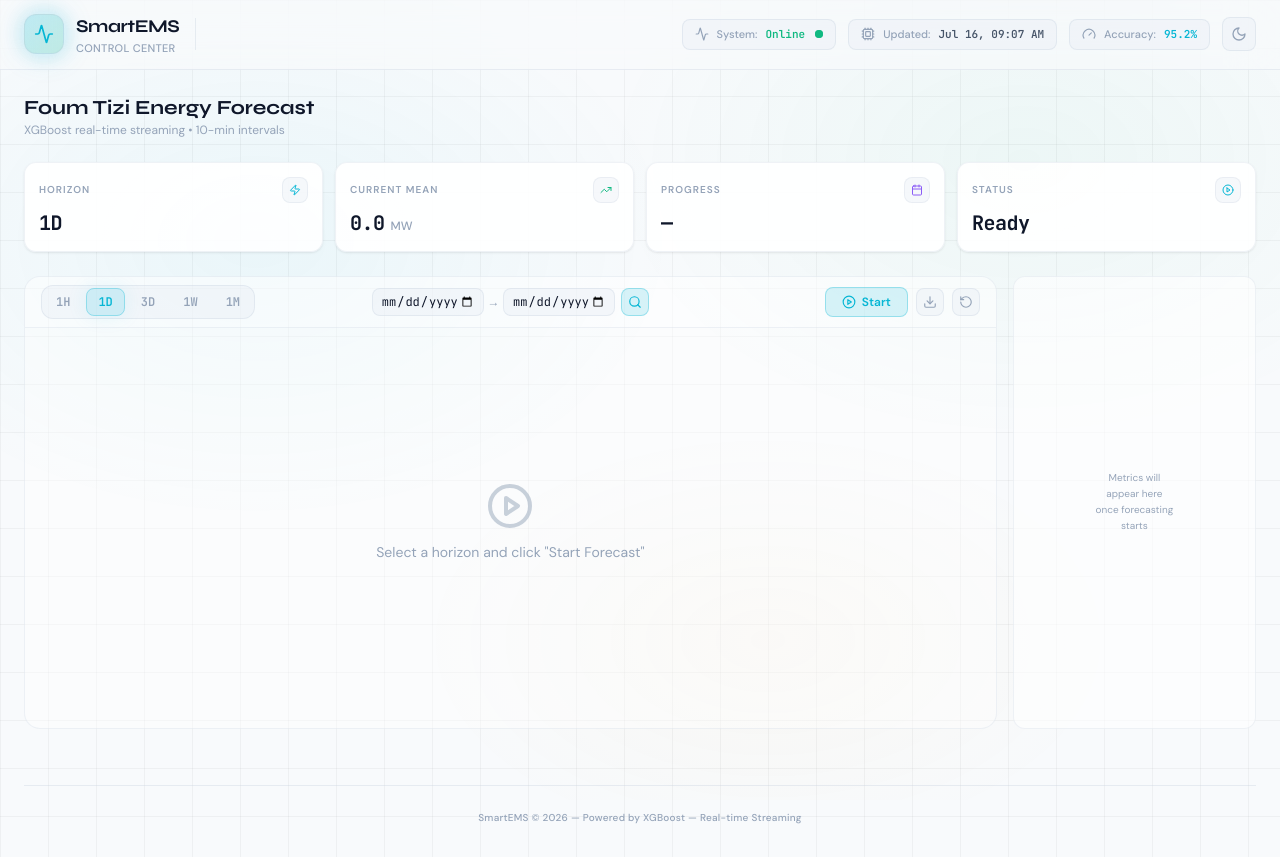
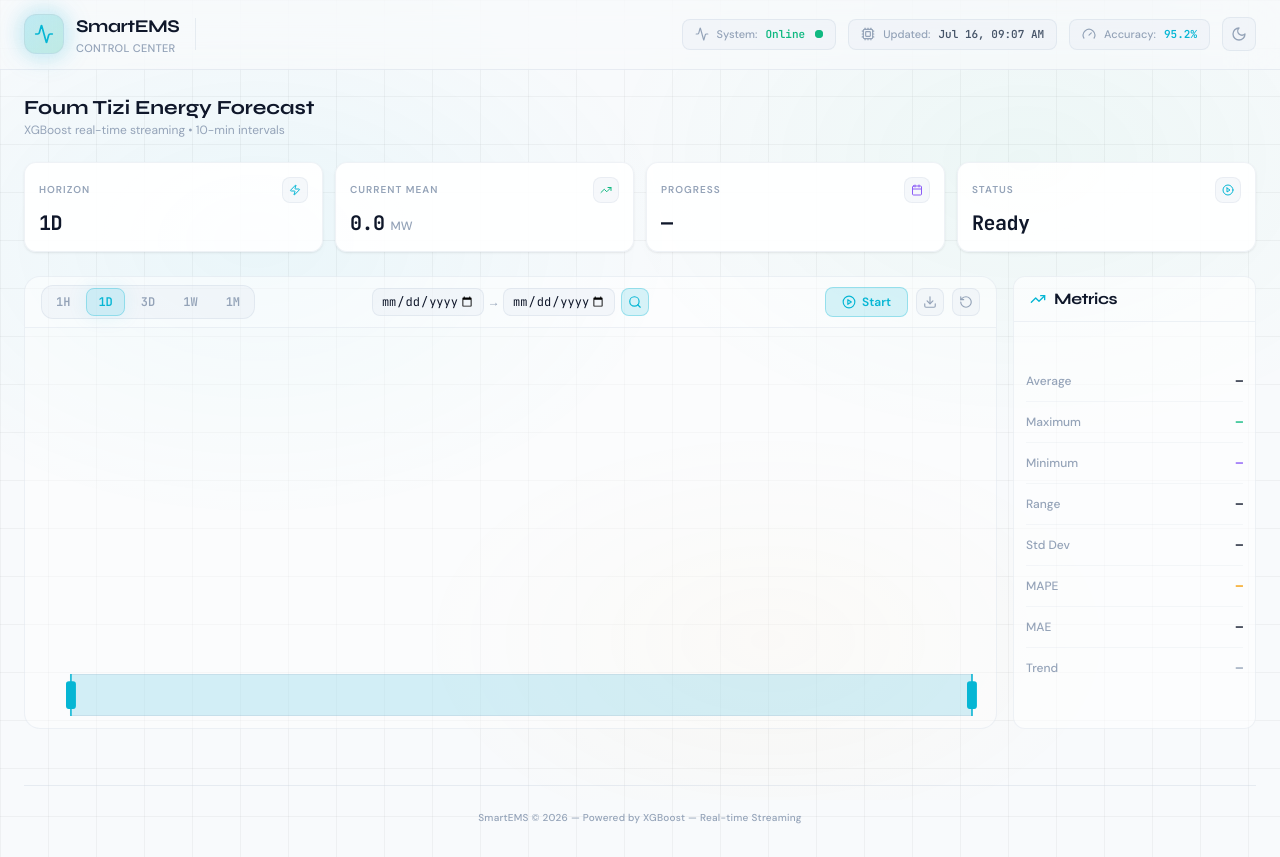
Before and after one commit to isMeXar/Temp-Forecasting-Page-SmartEMS, a React (Vite) app in the folder frontend/: page / in a window 1280 px wide. Built offline with nearby package versions, Linux system fonts and the light colour scheme; no server answers.

Commit message:
no need to start for us to see chart

```diff
--- a/frontend/src/App.jsx
+++ b/frontend/src/App.jsx
@@ -34,6 +34,49 @@ function App() {
       }
     };
     checkCache();
+  }, [horizon]);
+
+  // Fetch and show cached forecasts on mount / horizon change
+  useEffect(() => {
+    const loadCached = async () => {
+      try {
+        const response = await fetch(`http://localhost:8001/api/cache/forecasts/${horizon}`);
+        const data = await response.json();
+        if (data.forecasts && data.forecasts.length > 0) {
+          const histMap = new Map();
+          const prevForecasts = [];
+
+          for (let i = 0; i < data.forecasts.length; i++) {
+            const fc = data.forecasts[i];
+            if (fc.historical) {
+              fc.historical.forEach(h => {
+                if (h.actual != null) histMap.set(h.timestamp, h);
+              });
+            }
+            if (i < data.forecasts.length - 1) {
+              if (fc.forecast) prevForecasts.push(fc.forecast);
+            }
+          }
+
+          const last = data.forecasts[data.forecasts.length - 1];
+
+          setAllHistorical(Array.from(histMap.values()));
+          setPrevForecasts(prevForecasts);
+          setForecastData({
+            horizon: horizon,
+            horizon_index: last.horizon_index,
+            forecast_start: last.forecast_start,
+            forecast_end: last.forecast_end,
+            historical: last.historical,
+            forecast: last.forecast,
+            stats: last.stats
+          });
+        }
+      } catch (err) {
+        console.error('Failed to load cached forecasts:', err);
+      }
+    };
+    loadCached();
   }, [horizon]);
 
   const startForecast = () => {
@@ -306,12 +349,6 @@ function App() {
                   accent="cyan"
                   chartHeight={320}
                   horizon={horizon}
-                  emptyMessage={
-                    <div className="text-center">
-                      <PlayCircle className="w-12 h-12 text-ink-muted/50 mx-auto mb-3" />
-                      <p className="text-sm text-ink-muted">Select a horizon and click "Start Forecast"</p>
-                    </div>
-                  }
                   toolbarLeft={
                     <HorizonSelector
                       selectedHorizon={horizon}
@@ -357,7 +394,6 @@ function App() {
 
             {/* Forecast Metrics Panel - 20% */}
             <div className="flex-[20]">
-              {forecastData ? (
               <div className="rounded-xl bg-surface-card/60 border border-surface-border/30 h-full flex flex-col">
                 {/* Header */}
                 <div className="px-4 py-2.5 border-b border-surface-border/30">
@@ -371,28 +407,32 @@ function App() {
                 <div className="flex-1 px-3 py-5 flex flex-col justify-center space-y-3 overflow-y-auto">
                   <div className="flex justify-between items-center">
                     <span className="text-xs text-ink-muted font-medium">Average</span>
-                      <span className="text-xs font-bold font-mono-num text-ink">{stats.mean_forecast?.toFixed(1)} MW</span>
+                    <span className="text-xs font-bold font-mono-num text-ink">{stats.mean_forecast != null ? `${stats.mean_forecast.toFixed(1)} MW` : '—'}</span>
                   </div>
 
                   <div className="h-px bg-surface-border/20"></div>
 
                   <div className="flex justify-between items-center">
                     <span className="text-xs text-ink-muted font-medium">Maximum</span>
-                      <span className="text-xs font-bold font-mono-num text-accent-emerald">{stats.max_forecast?.toFixed(1)} MW</span>
+                    <span className="text-xs font-bold font-mono-num text-accent-emerald">{stats.max_forecast != null ? `${stats.max_forecast.toFixed(1)} MW` : '—'}</span>
                   </div>
 
                   <div className="h-px bg-surface-border/20"></div>
 
                   <div className="flex justify-between items-center">
                     <span className="text-xs text-ink-muted font-medium">Minimum</span>
-                      <span className="text-xs font-bold font-mono-num text-accent-violet">{stats.min_forecast?.toFixed(1)} MW</span>
+                    <span className="text-xs font-bold font-mono-num text-accent-violet">{stats.min_forecast != null ? `${stats.min_forecast.toFixed(1)} MW` : '—'}</span>
                   </div>
 
                   <div className="h-px bg-surface-border/20"></div>
 
                   <div className="flex justify-between items-center">
                     <span className="text-xs text-ink-muted font-medium">Range</span>
-                      <span className="text-xs font-bold font-mono-num text-ink">{(stats.max_forecast - stats.min_forecast)?.toFixed(1)} MW</span>
+                    <span className="text-xs font-bold font-mono-num text-ink">{
+                      stats.max_forecast != null && stats.min_forecast != null
+                        ? `${(stats.max_forecast - stats.min_forecast).toFixed(1)} MW`
+                        : '—'
+                    }</span>
                   </div>
 
                   <div className="h-px bg-surface-border/20"></div>
@@ -400,7 +440,7 @@ function App() {
                   <div className="flex justify-between items-center">
                     <span className="text-xs text-ink-muted font-medium">Std Dev</span>
                     <span className="text-xs font-bold font-mono-num text-ink">
-                        {stats.std_forecast ? stats.std_forecast.toFixed(1) : '—'} MW
+                      {stats.std_forecast != null ? `${stats.std_forecast.toFixed(1)} MW` : '—'}
                     </span>
                   </div>
 
@@ -409,7 +449,7 @@ function App() {
                   <div className="flex justify-between items-center">
                     <span className="text-xs text-ink-muted font-medium">MAPE</span>
                     <span className="text-xs font-bold font-mono-num text-accent-amber">
-                        {stats.mape ? stats.mape.toFixed(2) : '—'}%
+                      {stats.mape != null ? `${stats.mape.toFixed(2)}%` : '—'}
                     </span>
                   </div>
 
@@ -439,6 +479,7 @@ function App() {
                 </div>
 
                 {/* Footer - Period Info */}
+                {forecastData && (
                   <div className="px-3 py-1.5 border-t border-surface-border/20 space-y-0.5">
                     <div className="flex justify-between items-center">
                       <span className="text-[10px] text-ink-muted font-medium">Start</span>
@@ -463,14 +504,9 @@ function App() {
                       </span>
                     </div>
                   </div>
+                )}
+
               </div>
-              ) : (
-                <div className="rounded-xl bg-surface-card/60 border border-surface-border/30 h-full flex items-center justify-center p-4">
-                  <p className="text-[10px] text-ink-muted text-center leading-relaxed">
-                    Metrics will<br/>appear here<br/>once forecasting<br/>starts
-                  </p>
-                </div>
-              )}
             </div>
           </div>
 
--- a/frontend/src/components/ForecastChart.jsx
+++ b/frontend/src/components/ForecastChart.jsx
@@ -63,7 +63,7 @@ const accentColors = {
   violet: { main: '#8b5cf6', band: 'rgba(139,92,246,0.15)' },
 };
 
-const ForecastChart = ({ data, loading, accent = 'cyan', chartHeight = 400, horizon = '1d', toolbarLeft, toolbarCenter, emptyMessage }) => {
+const ForecastChart = ({ data, loading, accent = 'cyan', chartHeight = 400, horizon = '1d', toolbarLeft, toolbarCenter }) => {
   const c = accentColors[accent] || accentColors.cyan;
   const { isDark } = useTheme();
   const actualColor = isDark ? '#f1f5f9' : '#000000';
@@ -187,7 +187,44 @@ const ForecastChart = ({ data, loading, accent = 'cyan', chartHeight = 400, hori
   }), []);
 
   const option = useMemo(() => {
-    if (!data || data.length === 0) return {};
+    if (!data || data.length === 0) {
+      return {
+        tooltip: { trigger: 'axis' },
+        legend: {
+          bottom: LEGEND_BOTTOM,
+          icon: 'roundRect',
+          itemWidth: 14,
+          itemHeight: 3,
+          textStyle: { color: '#94a3b8', fontSize: 11, fontFamily: 'DM Sans, sans-serif' },
+          inactiveColor: '#475569',
+          data: ['Actual', 'Previous Forecast', 'Forecast', 'Forecast Start'],
+        },
+        grid: { left: 44, right: 24, top: 30, bottom: GRID_BOTTOM, containLabel: true },
+        xAxis: {
+          type: 'time',
+          axisLine: { show: false },
+          axisTick: { show: false },
+          axisLabel: { color: '#64748b', fontSize: 9, fontFamily: 'JetBrains Mono, monospace', margin: 8 },
+          splitLine: { show: false },
+        },
+        yAxis: {
+          type: 'value',
+          name: 'Power (kW)',
+          nameTextStyle: { color: '#64748b', fontSize: 10, fontFamily: 'JetBrains Mono, monospace', rotate: 90 },
+          nameLocation: 'middle',
+          nameGap: 48,
+          axisLine: { show: false },
+          axisTick: { show: false },
+          axisLabel: { color: '#64748b', fontSize: 9, fontFamily: 'JetBrains Mono, monospace' },
+          splitLine: { lineStyle: { color: 'rgba(148,163,184,0.08)', type: 'dashed' } },
+        },
+        series: [],
+        dataZoom: [
+          { type: 'inside', xAxisIndex: 0, zoomOnMouseWheel: true, moveOnMouseMove: true, moveOnMouseWheel: false, minValueSpan: 3600000 },
+          { type: 'slider', xAxisIndex: 0, bottom: 0, height: SLIDER_HEIGHT, borderColor: 'rgba(148,163,184,0.2)', backgroundColor: 'rgba(148,163,184,0.05)', fillerColor: 'rgba(6,182,212,0.15)', handleStyle: { color: '#06b6d4', borderColor: '#06b6d4', borderWidth: 1.5 }, textStyle: { color: '#64748b', fontSize: 10, fontFamily: 'JetBrains Mono, monospace' }, labelStyle: { color: '#475569', fontSize: 10, fontFamily: 'JetBrains Mono, monospace' }, brushSelect: false },
+        ],
+      };
+    }
 
     try {
       const timestampsMs = data.map(d => TS2MS(d.timestamp));
@@ -480,10 +517,6 @@ const ForecastChart = ({ data, loading, accent = 'cyan', chartHeight = 400, hori
               <p className="mt-4 text-xs text-ink-muted font-medium">Loading forecast data...</p>
             </div>
           </div>
-        ) : !data || data.length === 0 ? (
-          <div className="h-full flex items-center justify-center">
-            {emptyMessage || <p className="text-xs text-ink-muted">No data available</p>}
-          </div>
         ) : (
           <ReactECharts
             ref={chartRef}
```
Also changed, not shown: 2 other files (tests, documents, lock files or other folders). Lines whose indentation alone changed are shown as unchanged.
